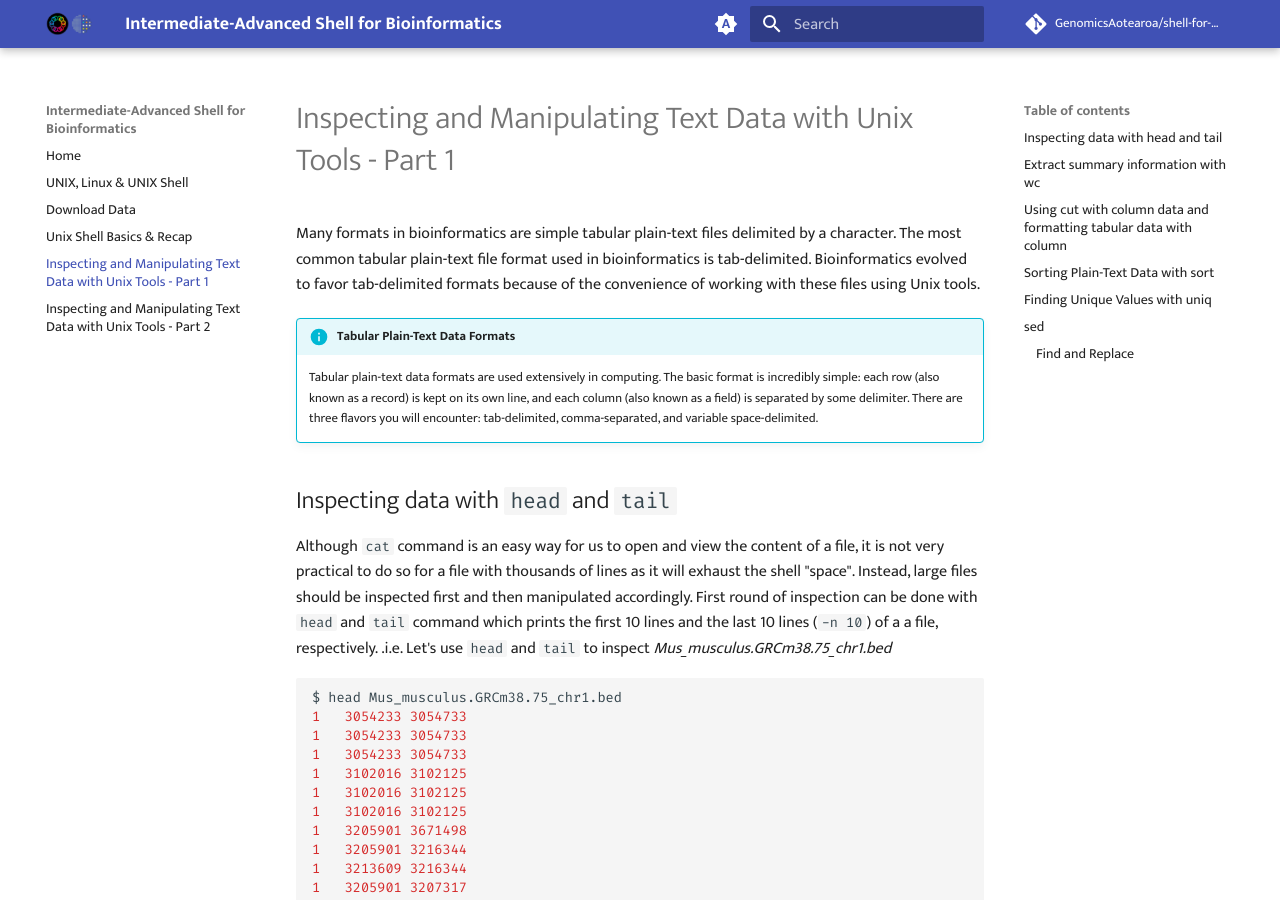
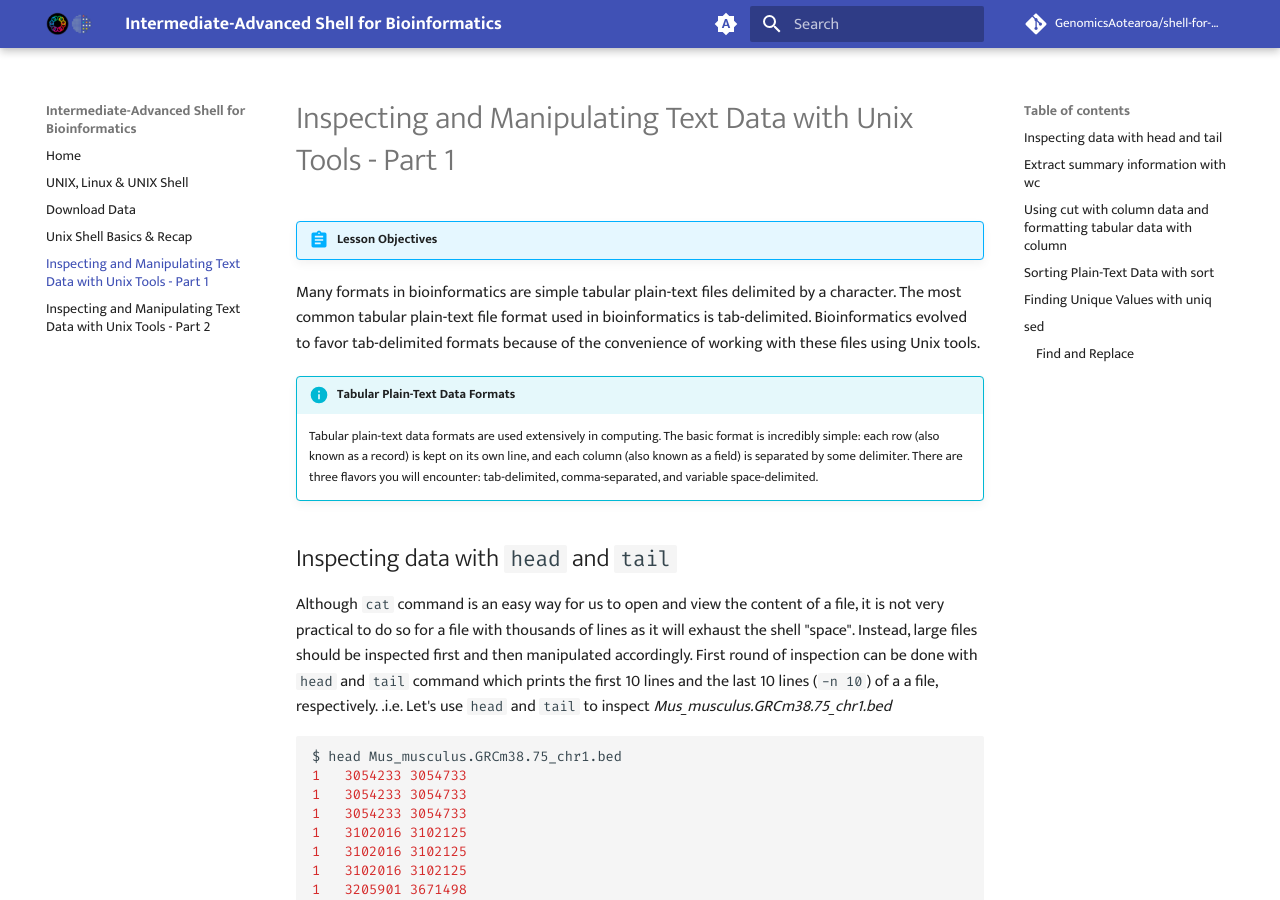
Before and after one commit to GenomicsAotearoa/shell-for-bioinformatics, an MkDocs documentation site: the page built from docs/4_inspectmanipluate.md, in a window 1280 px wide and 900 px high. Built offline with MkDocs 1.6.1 and Material for MkDocs 9.7.7, drawn with Linux system fonts in a browser that asks for light colours; comment, search, counter and statistics services are not loaded.

Commit message:
add lesson objectives to episode 4

```diff
--- a/docs/4_inspectmanipluate.md
+++ b/docs/4_inspectmanipluate.md
@@ -1,5 +1,6 @@
 # Inspecting and Manipulating Text Data with Unix Tools - Part 1
 
+!!! abstract "Lesson Objectives"
 
 Many formats in bioinformatics are simple tabular plain-text files delimited by a character. The most common tabular plain-text file format used in bioinformatics is tab-delimited. Bioinformatics evolved to favor tab-delimited formats because of the convenience of working with these files using Unix tools.
 
```
